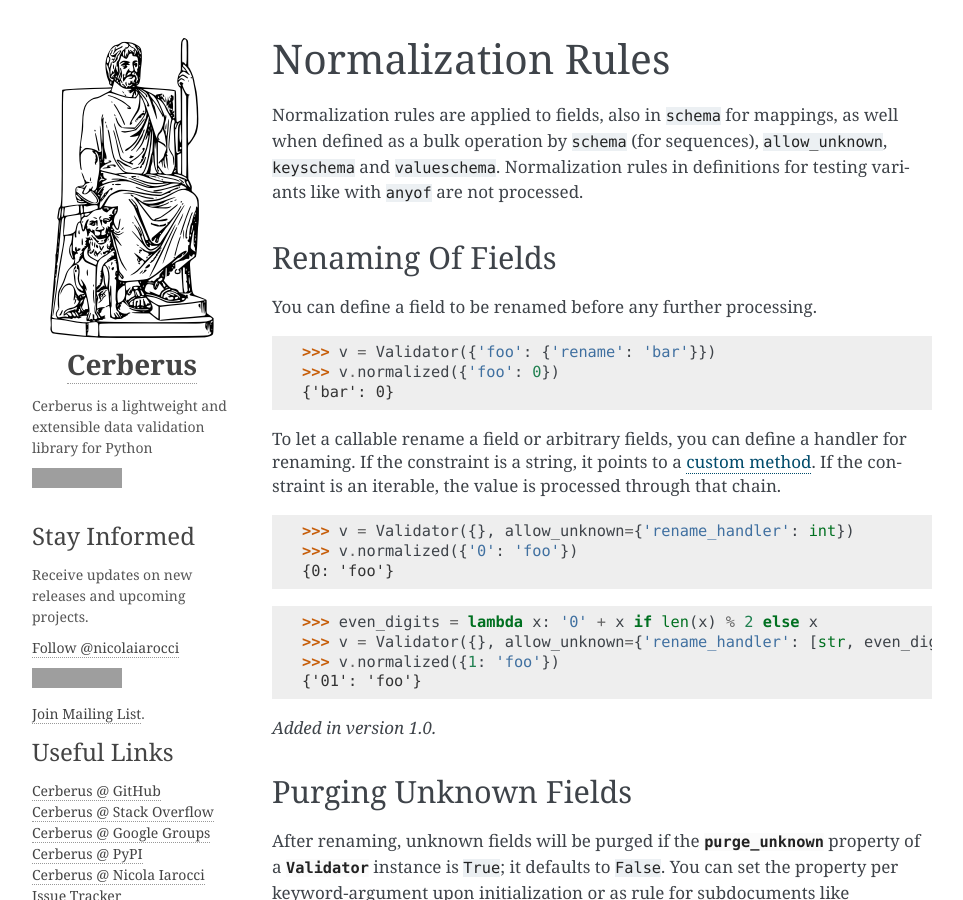
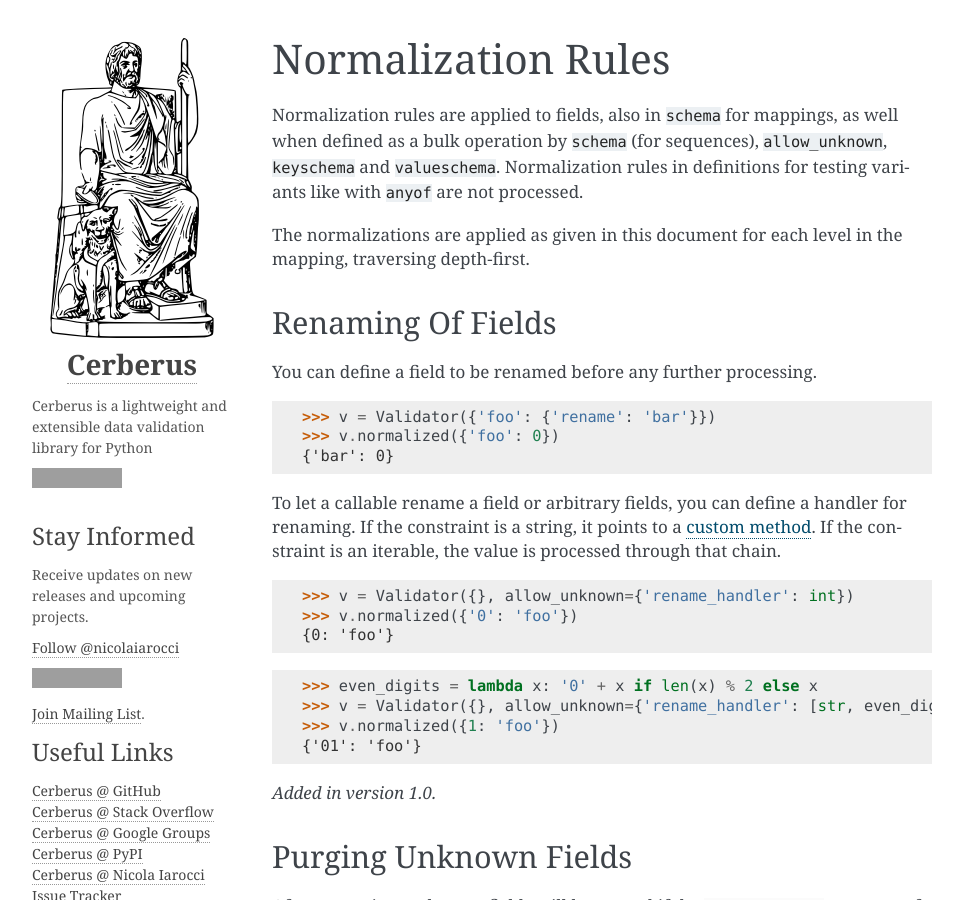
Before and after one commit to pyeve/cerberus, a Sphinx documentation site: the page built from docs/normalization-rules.rst, in a window 1280 px wide and 900 px high, cut to the strip 0-900 px from the top of the window. Shown: the whole strip, without its empty margins (148-1111 px from the left). Built offline with Sphinx 7.4.7, drawn with Linux system fonts in a browser that asks for light colours; comment, search, counter and statistics services are not loaded; grey boxes are pictures that could not be loaded.

Commit message:
Adds a note regarding the normalization order.

```diff
--- a/docs/normalization-rules.rst
+++ b/docs/normalization-rules.rst
@@ -6,6 +6,8 @@
 ``allow_unknown``, ``keyschema`` and ``valueschema``.  Normalization rules
 in definitions for testing variants like with ``anyof`` are not processed.
 
+The normalizations are applied as given in this document for each level in the
+mapping, traversing depth-first.
 
 Renaming Of Fields
 ------------------
```
